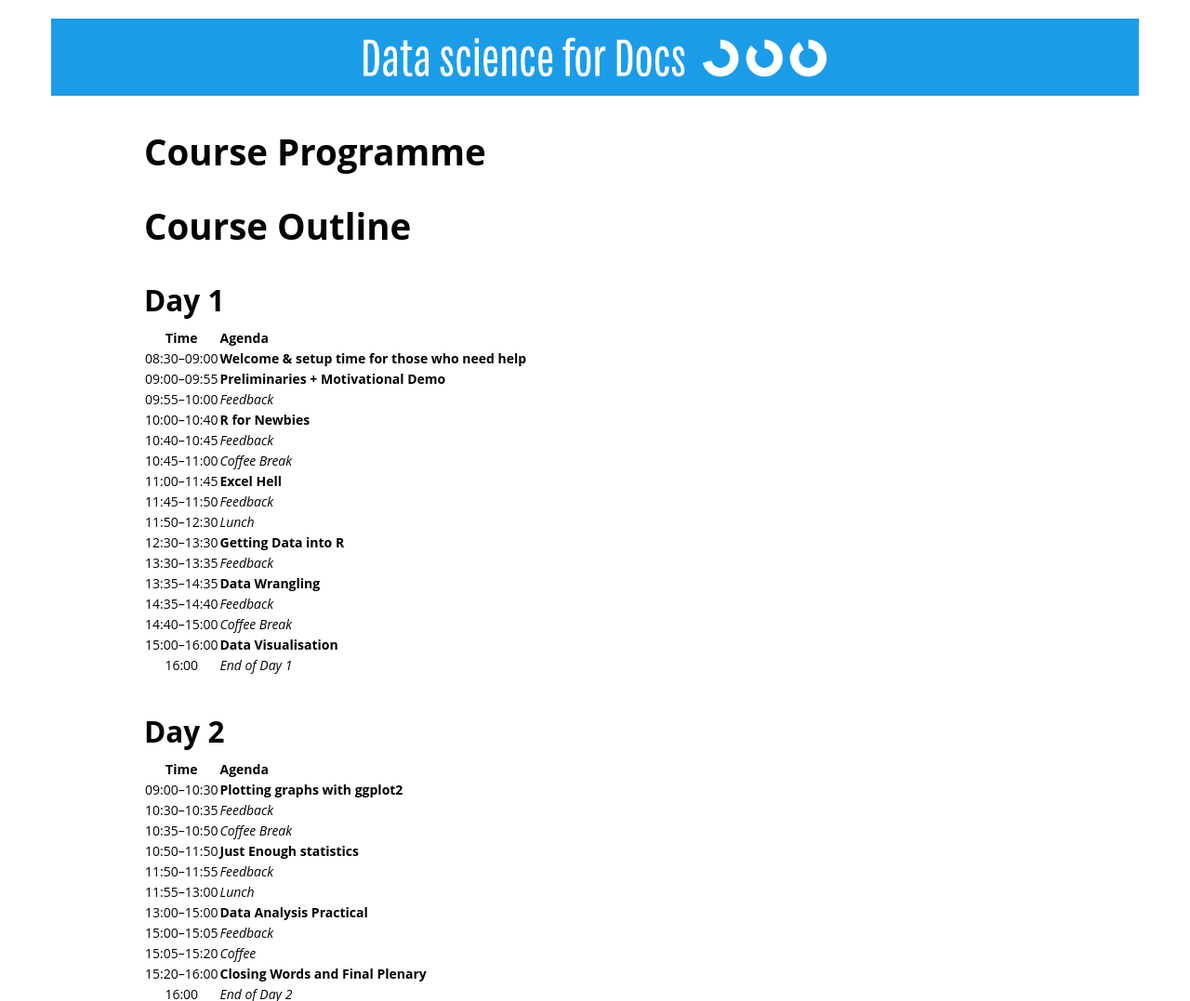
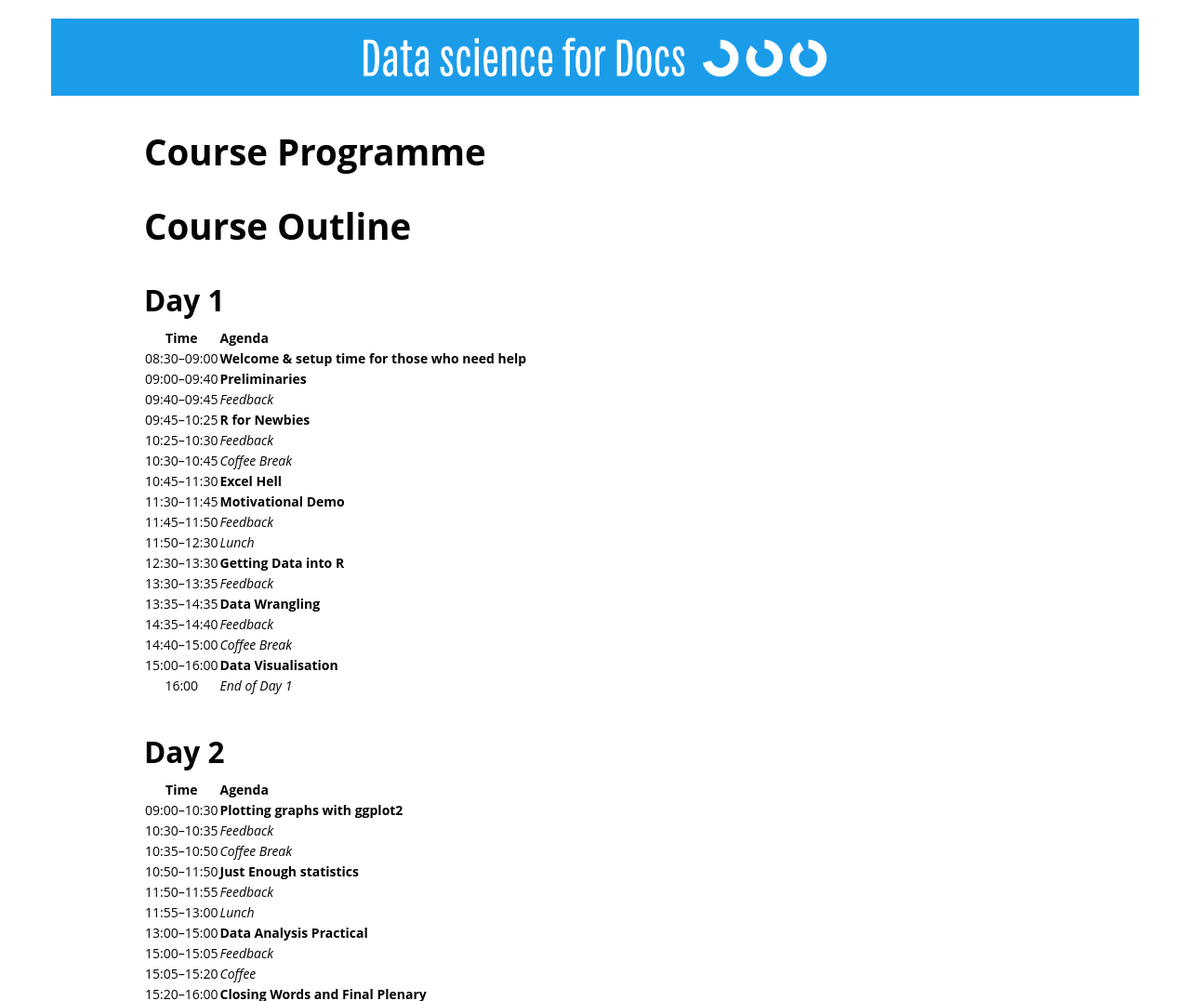
Before and after one commit to uclhal/Data-Science-for-Docs, a Jekyll site: the page built from CourseProgramme.md, in a window 1280 px wide, cut to the strip 0-1077 px from the top of the page. Shown: the whole strip at 93% size. Built offline with Jekyll 4.4.1, drawn with Linux system fonts in a browser that asks for light colours; nearby versions of some CDN libraries; library files that are not in the unit come from our copies.

Commit message:
Change to the schedule

```diff
--- a/CourseProgramme.md
+++ b/CourseProgramme.md
@@ -12,12 +12,13 @@ minutes: 5
 |Time             |Agenda                                           |
 |:---------------:|:------------------------------------------------|
 |08:30&ndash;09:00|**Welcome & setup time for those who need help** |
-|09:00&ndash;09:55|**Preliminaries + Motivational Demo**            |
-|09:55&ndash;10:00|*Feedback*                                       |
-|10:00&ndash;10:40|**R for Newbies**                                |
-|10:40&ndash;10:45|*Feedback*                                       |
-|10:45&ndash;11:00|*Coffee Break*                                   |
-|11:00&ndash;11:45|**Excel Hell**                                   |
+|09:00&ndash;09:40|**Preliminaries**                                |
+|09:40&ndash;09:45|*Feedback*                                       |
+|09:45&ndash;10:25|**R for Newbies**                                |
+|10:25&ndash;10:30|*Feedback*                                       |
+|10:30&ndash;10:45|*Coffee Break*                                   |
+|10:45&ndash;11:30|**Excel Hell**                                   |
+|11:30&ndash;11:45|**Motivational Demo**                            |
 |11:45&ndash;11:50|*Feedback*                                       |
 |11:50&ndash;12:30|*Lunch*                                          |
 |12:30&ndash;13:30|**Getting Data into R**                          |
```
